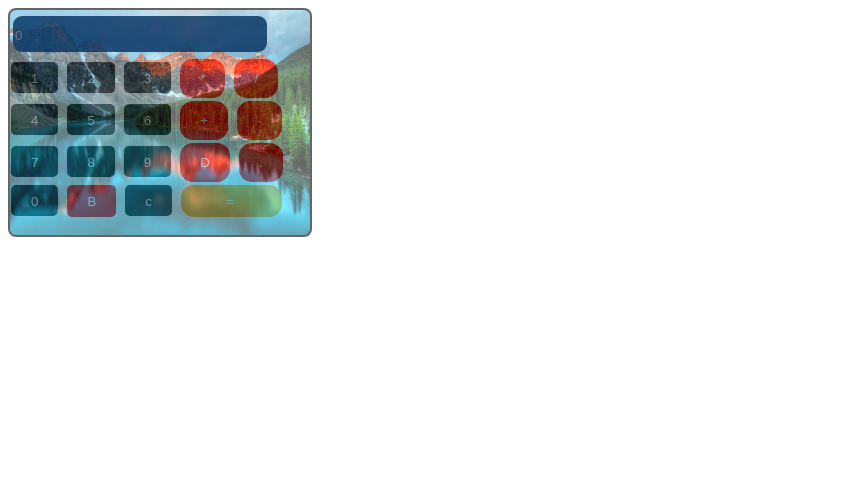
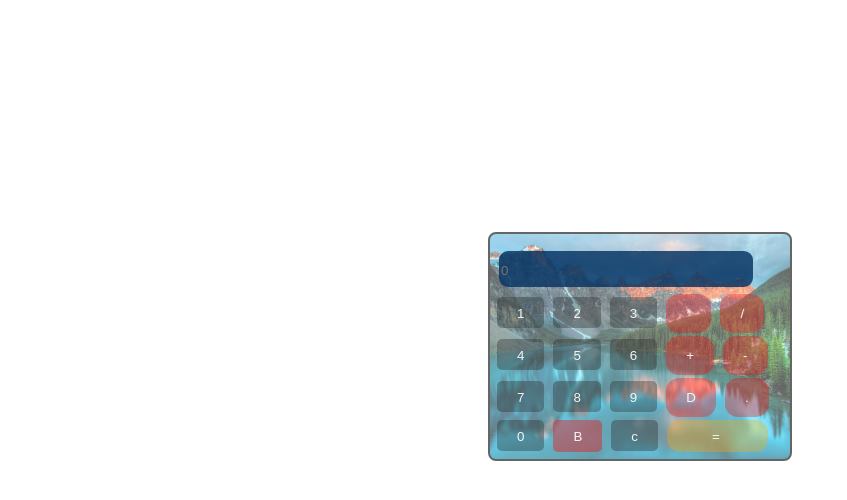
Before and after one commit to Jatinpratap23/calcuter, a plain HTML site: page index.html in a window 1280 px wide. Shown: the whole page, without its empty margins (0-847 px from the left). Drawn offline with Linux system fonts and the light colour scheme.

Commit message:
bjlakqljdiubu

```diff
--- a/style.css
+++ b/style.css
@@ -1,3 +1,12 @@
+.papa{
+    height: 85vh;
+    display: flex;
+    align-items: center;
+    justify-content: center;
+}
+
+
+
 .img{
     height: 225px;
     background-repeat: no-repeat;
@@ -5,21 +14,25 @@
     width: 300px;
     opacity: 0.6;
     background-color: black;
-    position: absolute;
     border-radius: 8px;
     border:2px solid black;
 }
+.child{
+    position: relative;
+
+}
+
 .padding-bottom{
     padding-bottom: 3px;
 }
 .padding-left{
-    padding-left: 3px;
+    padding-left: 9px;
 }
 
 .input{
-    margin-top: 8px;
+
     margin-bottom: 7px;
-    position: relative;
+
     border: none;
     background-color:  #053463d2;
     border-radius: 9px;
@@ -29,13 +42,20 @@
     margin-left: 2px;
     width: 250px;
 }
+.all{
+    position: absolute;
+    top: 19px;
+}
+.older{
+    width: 100%;
+}
 .one{
     border: none;
     border-radius: 5px;
     padding: 9px 20px 7px 20px;
     margin-right: 5px;
     color: whitesmoke;
-    background-color: rgb(41, 41, 41);
+    background-color: rgba(41, 41, 41, 0.361);
 }
 .oneD{
     border: none;
@@ -43,7 +63,7 @@
     padding: 12px 20px 12px 20px;
     margin-right: 5px;
     color: whitesmoke;
-    background-color:red;
+    background-color:rgba(255, 0, 0, 0.326);
 }
 .oneq{
     padding: 9px 48px 8px 45px;
@@ -51,7 +71,7 @@
     border-radius: 13px;
     margin-right: 5px;
     color: whitesmoke;
-    background-color: orange;
+    background-color: rgba(255, 166, 0, 0.336);
 }
 .onef{
     border: none;
@@ -59,5 +79,5 @@
     padding: 9px 20px 8px 20px;
     margin-right: 5px;
     color: whitesmoke;
-    background-color:red;
+    background-color:rgba(255, 0, 0, 0.385);
 }
```
